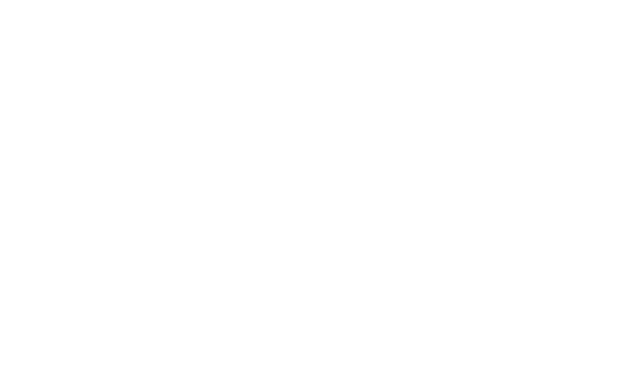
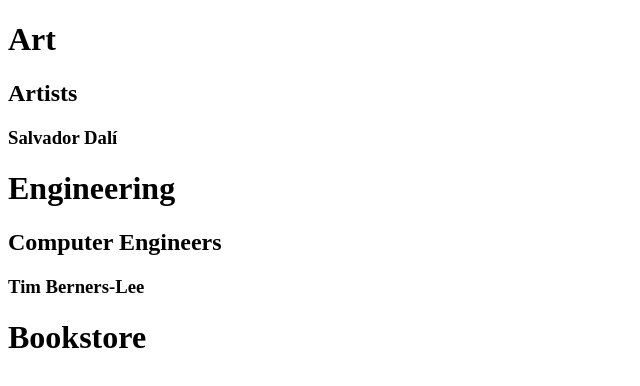
Before and after one commit to KevinGao2201/assignment_1, a plain HTML site: page index.html in a window 1280 px wide. Shown: the whole page, without its empty margins (0-640 px from the left). Drawn offline with Linux system fonts and the light colour scheme.

Commit message:
add headings

```diff
--- a/index.html
+++ b/index.html
@@ -6,6 +6,13 @@
     <link rel="stylesheet" href="css/style.css">
 </head>
 <body>
+    <h1>Art</h1>
+    <h2>Artists</h2>
+    <h3>Salvador Dalí</h3>
+    <h1>Engineering</h1>
+    <h2>Computer Engineers</h2>
+    <h3>Tim Berners-Lee</h3>
+    <h1>Bookstore</h1>
 
 </body>
 </html>
```
